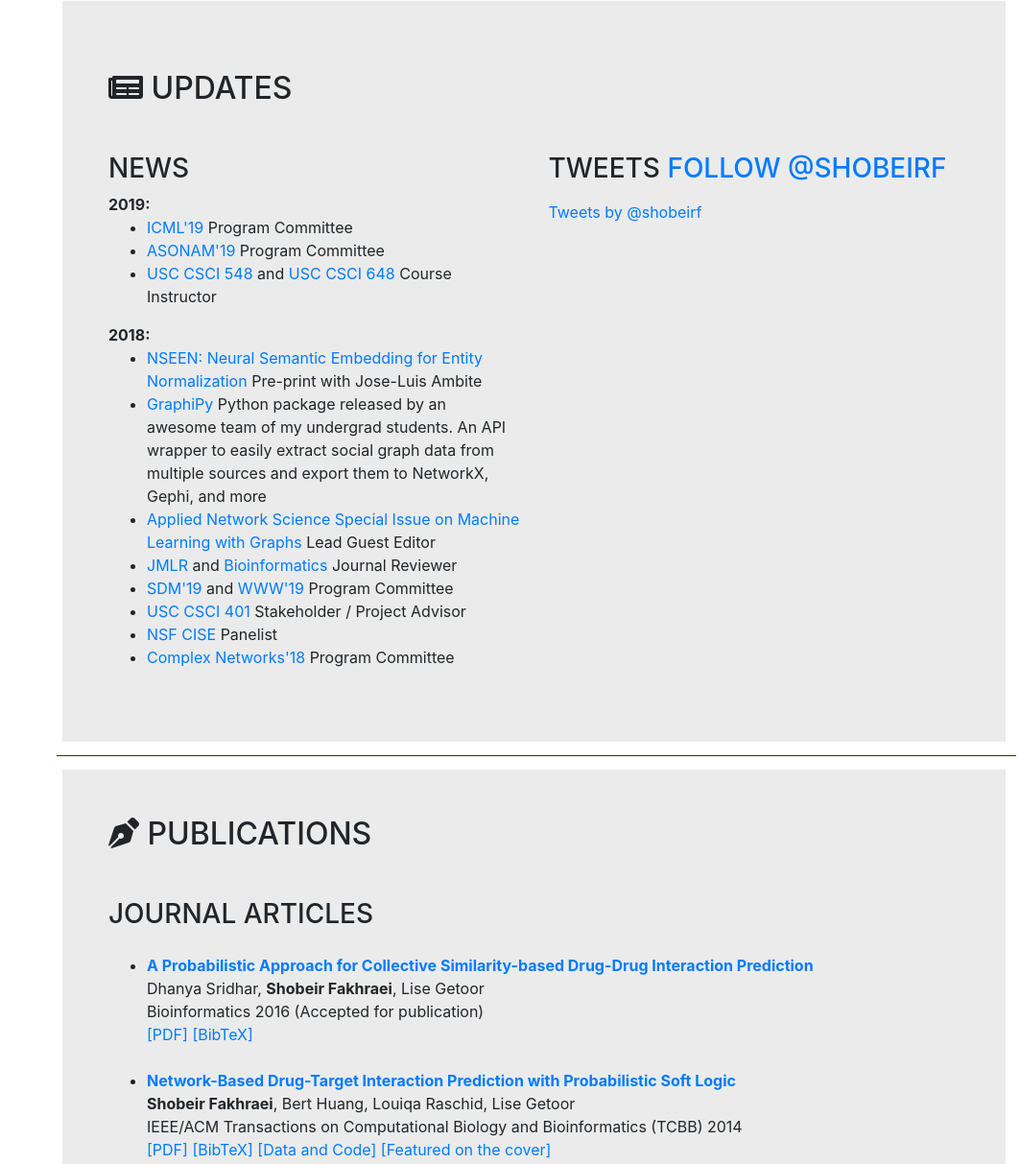
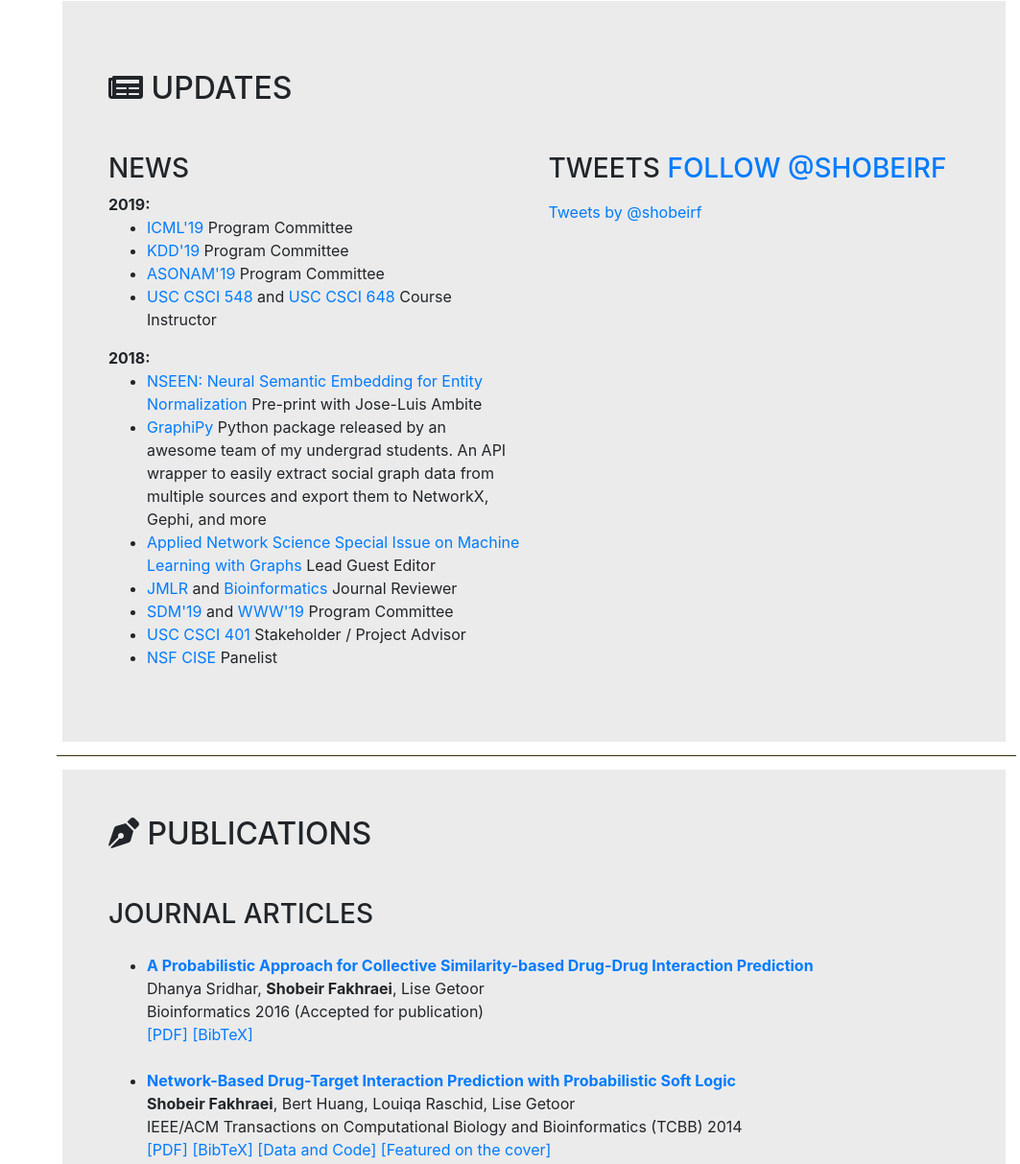
Before and after one commit to shobeir/shobeir.github.io, a website with bundled scripts: page index.html in a window 1280 px wide. Shown: the part 819-2032 px from the top of the page at 96% size, without its empty margins (217-1280 px from the left). Built offline with nearby package versions, Linux system fonts and the light colour scheme; a web font is replaced by a local one.

Commit message:
KDD PC and CS648 Added

```diff
--- a/index.html
+++ b/index.html
@@ -238,7 +238,9 @@
                 <ul>
                   <li><a href="https://icml.cc/Conferences/2019" target=_blank>ICML'19</a> Program Committee</li>
 
-                  <li><a href="http://asonam.cpsc.ucalgary.ca/2019/" target=_blank>ASONAM'19</a> Program Committee</li>
+                  <li><a href="https://www.kdd.org/kdd2019" target=_blank>KDD'19</a> Program Committee</li>
+
+                  <li><a href="http://asonam.cpsc.ucalgary.ca/2019" target=_blank>ASONAM'19</a> Program Committee</li>
 
                   <li><a href="https://classes.usc.edu/term-20191/course/csci-548/" target=_blank>USC CSCI 548</a> and <a href="https://classes.usc.edu/term-20191/course/csci-648/" target=_blank>USC CSCI 648</a> Course Instructor</li>
                 </ul>
@@ -754,6 +756,7 @@ target=_blank>A Probabilistic Approach for Collective Similarity-based Drug-Drug
 
           <h3 class="mb-0">University of Southern California, CA</h3>
           <ul>
+            <li>Advanced Information Integration (CSCI 648), Instructor</li>
             <li>Information Integration on the Web (CSCI 548), Instructor</li>
             <li>Capstone: Design &amp; Construction of Large Software Systems (CSCI 401), Stakeholder / Project Advisor</li>
           </ul>
```
